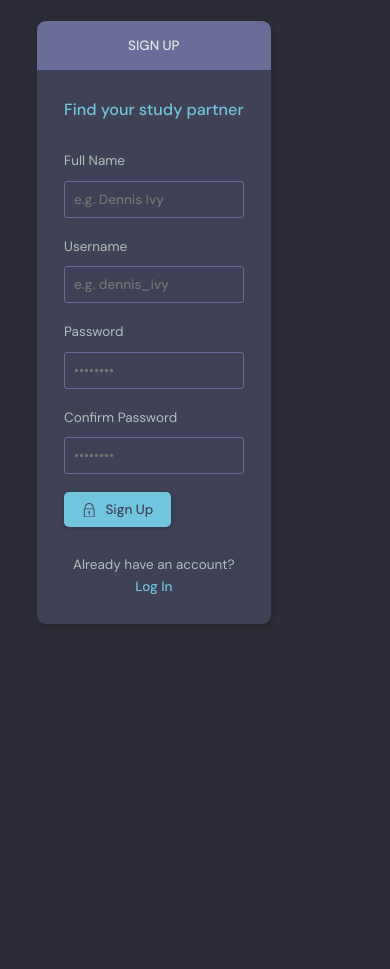
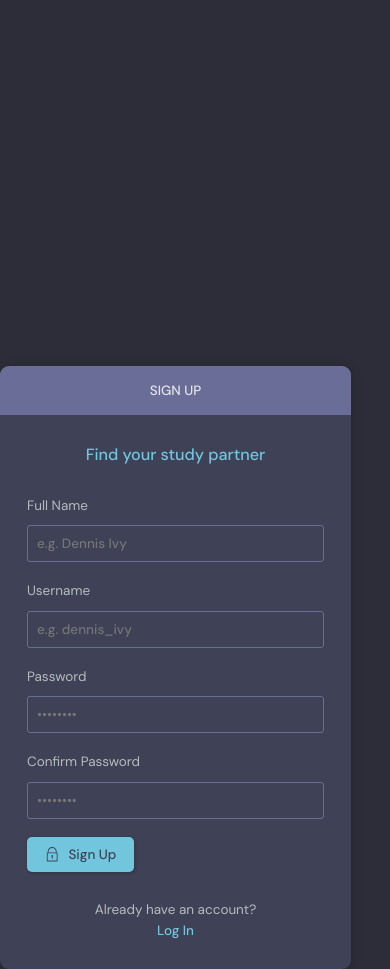
Before and after one commit to Huauauaa/study_buddy, a Django app: page /register/ in a window 390 px wide. Shown: the part 56-1025 px from the top of the page. Before the commit the page ends 680 px from the top, so only its background shows below. Run offline with Django 3.2, Linux system fonts and the light colour scheme.

Commit message:
fix: layout style

```diff
--- a/static/styles/style.css
+++ b/static/styles/style.css
@@ -1,4 +1,4 @@
-@import url('https://fonts.googleapis.com/css2?family=DM+Sans:wght@400;500;700&display=swap');
+@import url("https://fonts.googleapis.com/css2?family=DM+Sans:wght@400;500;700&display=swap");
 
 :root {
   --color-main: #71c6dd;
@@ -17,8 +17,8 @@
 /*========== base styles ==========*/
 
 * {
-  font-family: 'DM Sans', -apple-system, BlinkMacSystemFont, 'Segoe UI', Roboto,
-    Oxygen, Ubuntu, Cantarell, 'Open Sans', 'Helvetica Neue', sans-serif;
+  font-family: "DM Sans", -apple-system, BlinkMacSystemFont, "Segoe UI", Roboto,
+    Oxygen, Ubuntu, Cantarell, "Open Sans", "Helvetica Neue", sans-serif;
   margin: 0;
   padding: 0;
   box-sizing: border-box;
@@ -146,7 +146,7 @@ a {
 }
 
 .avatar::after {
-  content: '';
+  content: "";
   display: block;
   position: absolute;
   background-color: var(--color-gray);
@@ -422,17 +422,23 @@ a {
 /*========== Layout Box ==========*/
 
 .layout__box {
-  /* width: 90%; */
+  width: 90%;
   max-width: 48rem;
   min-height: 40rem;
   position: absolute;
-  /* top: 50%;
+  top: 50%;
   left: 50%;
-  transform: translate(-50%, -46%); */
+  transform: translate(-50%, -46%);
   background-color: var(--color-dark);
   border-radius: 1rem;
   box-shadow: 1px 1px 6px 3px rgba(0, 0, 0, 0.1);
   overflow: hidden;
+  @media screen and (max-width: 900px) {
+    width: 100%；
+    top: 0;
+    left: 0;
+    transform: none;
+  }
 }
 
 .layout__boxHeader {
```
